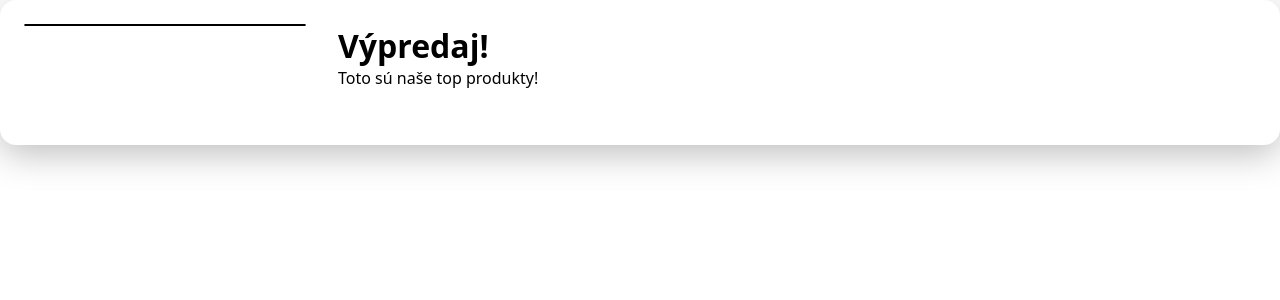
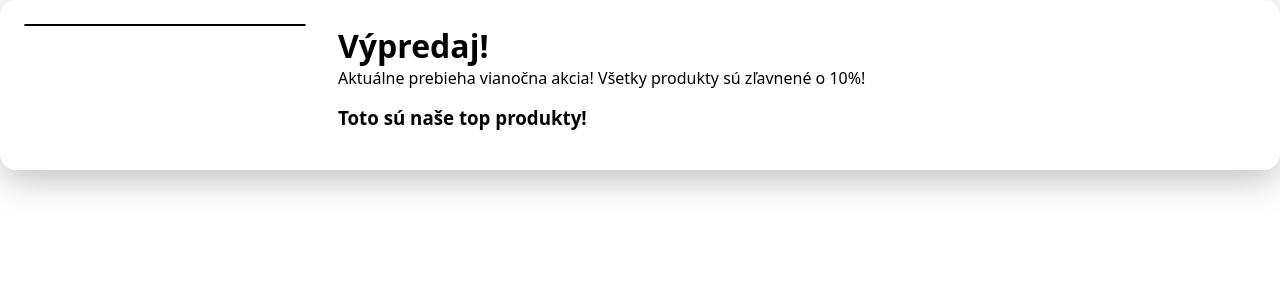
Before and after one commit to Narw0x/Tono, a PHP site: page / in a window 1280 px wide. Shown: the part 96-396 px from the top of the page. Run offline with PHP 8.4, Linux system fonts and the light colour scheme; data that the repository does not hold is empty.

Commit message:
upravenie indexu

```diff
--- a/index.php
+++ b/index.php
@@ -6,7 +6,10 @@
 
 	<div class="span-9">
 		<h1>Výpredaj!</h1>
-		<p>Toto sú naše top produkty!</p>
+		<p>
+			Aktuálne prebieha vianočna akcia! Všetky produkty sú zľavnené o 10%!
+		</p>
+		<h3>Toto sú naše top produkty!</h3>
 		<div class="container">
 			<ul class="items">
 				<?php
--- a/partials/sidebar.php
+++ b/partials/sidebar.php
@@ -12,10 +12,6 @@
 			$pole_kategorii[] = $hlavna_kategoria;
 		}
 	}
-	//<ul class="subitem" >
-	// <li><a href=""><?=  $nase_kategorie[1] </a></li>
-	// </ul>
-
 ?>
 
 
@@ -29,9 +25,7 @@
 						$kategorie = $DB->prepare($sql);
 						$kategorie->execute();
 						$kategorie = $kategorie->fetchAll(PDO::FETCH_OBJ);
-					if ($hlavna_kategoria == "Smart hodinky") {
-
-					}else{
+					if ($hlavna_kategoria != "Smart hodinky") {
 						?><hr><?php
 					}
 				?>
--- a/style/style.css
+++ b/style/style.css
@@ -116,8 +116,9 @@ a {
   padding: 0.5rem;
   margin-left: 0.5rem;
 }
-.main-page .span-9 p {
-  margin-bottom: 2rem;
+.main-page .span-9 h3, .main-page .span-9 p {
+  margin-top: 0.5;
+  margin-bottom: 1rem;
 }
 .main-page .span-9 .container .items {
   display: flex;
--- a/style/style.scss
+++ b/style/style.scss
@@ -126,8 +126,10 @@ a{
         flex: 9;
         padding: 0.5rem;
         margin-left: 0.5rem;
-        p{
-            margin-bottom: 2rem;
+        h3, p
+        {
+            margin-top: 0.5;
+            margin-bottom: 1rem;
         }
         .container{
             .items{
```
Also changed, not shown: 1 other file.
